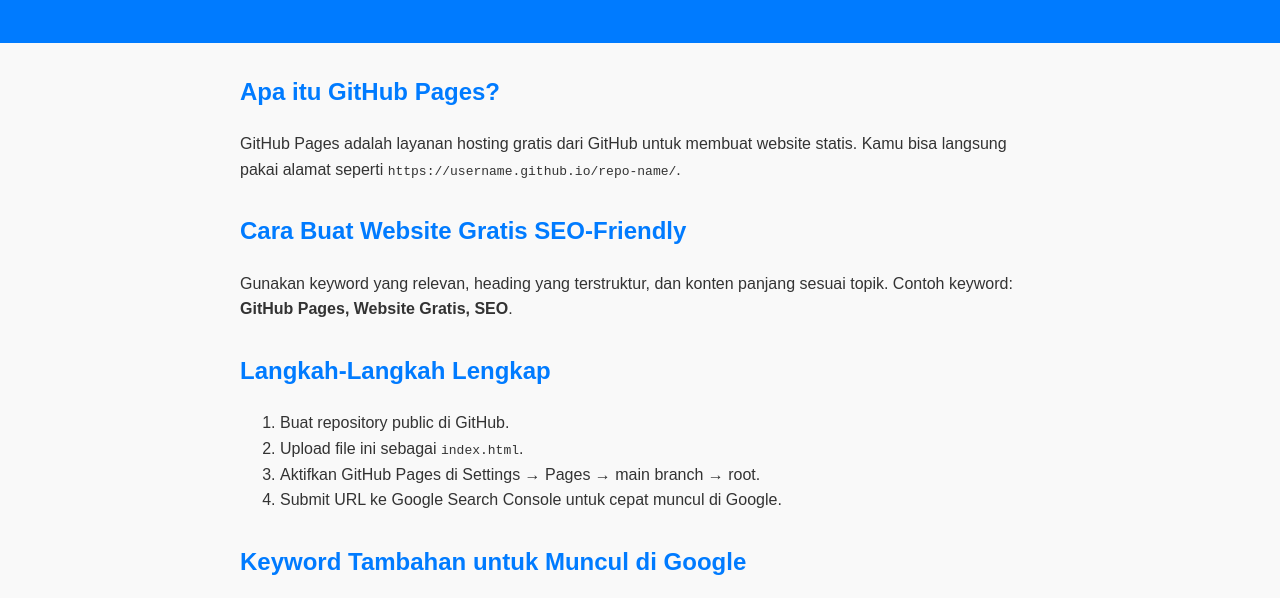
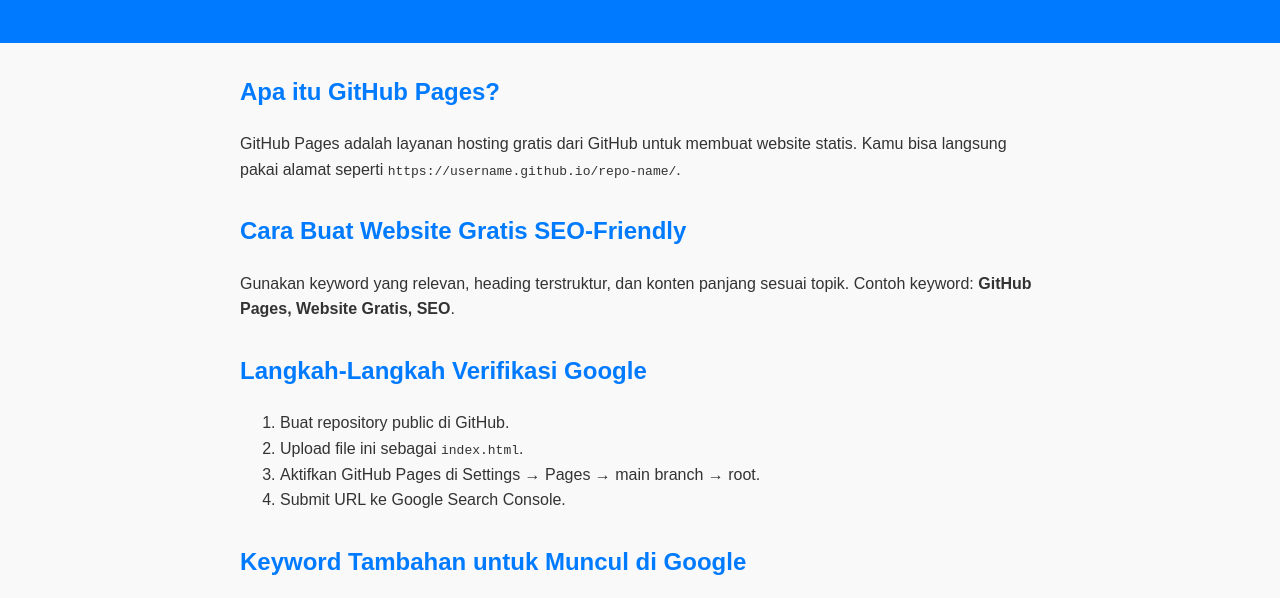
Before and after one commit to kasinojp1/ujicobatayang, a plain HTML site: page index.html in a window 1280 px wide. Shown: the part 126-724 px from the top of the page. Drawn offline with Linux system fonts and the light colour scheme.

Commit message:
index.html

```diff
--- a/index.html
+++ b/index.html
@@ -4,17 +4,21 @@
   <meta charset="UTF-8">
   <meta name="viewport" content="width=device-width, initial-scale=1.0">
 
-  <!-- Judul dan Meta Tags Alternatif untuk SEO -->
-  <title>Belajar GitHub Pages Gratis – Website SEO-Friendly Tanpa Domain</title>
+  <title>Belajar GitHub Pages Gratis – SEO-Friendly</title>
+
+  <!-- Google Verification -->
+  <meta name="google-site-verification" content="ABC123xyz">
+
+  <!-- SEO Meta Tags -->
   <meta name="description" content="Panduan membuat website GitHub Pages gratis yang mudah ditemukan di Google tanpa domain. Cocok untuk pemula.">
-  <meta name="keywords" content="GitHub Pages, Website Gratis, Buat Website Gratis, Website SEO GitHub Pages, Panduan GitHub Pages, Cara Buat Website di GitHub">
+  <meta name="keywords" content="GitHub Pages, Website Gratis, Buat Website Gratis, SEO, Panduan GitHub Pages">
   <meta name="robots" content="index, follow">
 
-  <!-- Open Graph -->
-  <meta property="og:title" content="Belajar GitHub Pages Gratis – Website SEO-Friendly Tanpa Domain">
-  <meta property="og:description" content="Panduan membuat website GitHub Pages gratis yang mudah ditemukan di Google tanpa domain. Cocok untuk pemula.">
+  <!-- Open Graph / Sosial Media Preview -->
+  <meta property="og:title" content="Belajar GitHub Pages Gratis – SEO-Friendly">
+  <meta property="og:description" content="Panduan membuat website GitHub Pages gratis yang mudah ditemukan di Google tanpa domain.">
   <meta property="og:type" content="website">
-  <meta property="og:url" content="https://username.github.io/contoh-seo-final/">
+  <meta property="og:url" content="https://username.github.io/repo-name/">
 
   <!-- Sitemap -->
   <link rel="sitemap" type="application/xml" href="sitemap.xml">
@@ -41,14 +45,14 @@
     <p>GitHub Pages adalah layanan hosting gratis dari GitHub untuk membuat website statis. Kamu bisa langsung pakai alamat seperti <code>https://username.github.io/repo-name/</code>.</p>
 
     <h2>Cara Buat Website Gratis SEO-Friendly</h2>
-    <p>Gunakan keyword yang relevan, heading yang terstruktur, dan konten panjang sesuai topik. Contoh keyword: <strong>GitHub Pages, Website Gratis, SEO</strong>.</p>
+    <p>Gunakan keyword yang relevan, heading terstruktur, dan konten panjang sesuai topik. Contoh keyword: <strong>GitHub Pages, Website Gratis, SEO</strong>.</p>
 
-    <h2>Langkah-Langkah Lengkap</h2>
+    <h2>Langkah-Langkah Verifikasi Google</h2>
     <ol>
       <li>Buat repository public di GitHub.</li>
       <li>Upload file ini sebagai <code>index.html</code>.</li>
       <li>Aktifkan GitHub Pages di Settings → Pages → main branch → root.</li>
-      <li>Submit URL ke Google Search Console untuk cepat muncul di Google.</li>
+      <li>Submit URL ke Google Search Console.</li>
     </ol>
 
     <h2>Keyword Tambahan untuk Muncul di Google</h2>
```
